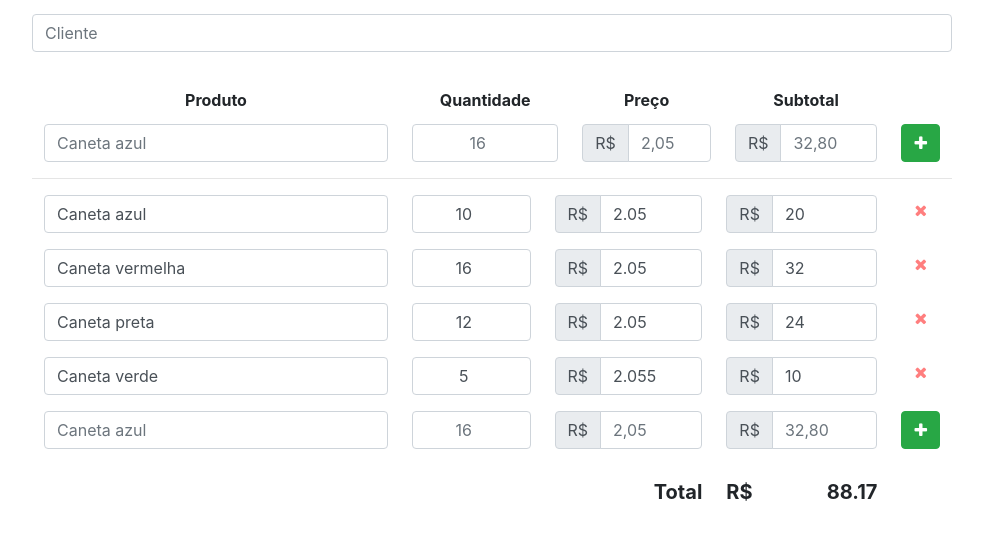
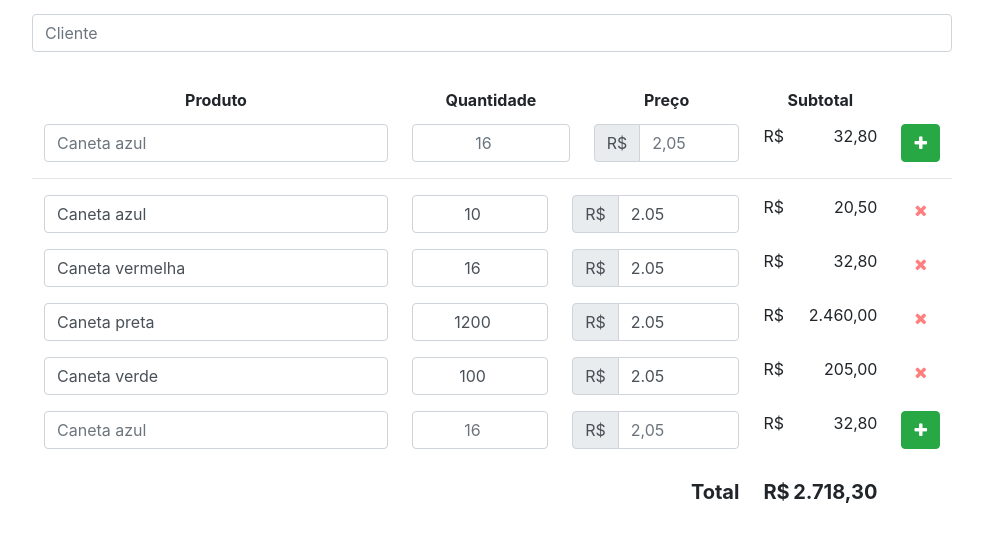
Before and after one commit to rg3915/carrinho-de-compras-django-vuejs, a Django app: page /shopping/shopping/ in a window 1280 px wide. Shown: the part 56-598 px from the top of the page, without its empty margins (53-1036 px from the left). Run offline with Django 3.2, Linux system fonts and the light colour scheme; some libraries are stand-ins or nearby versions.

Commit message:
Ajustes na tabela.

```diff
--- a/myproject/core/static/css/style.css
+++ b/myproject/core/static/css/style.css
@@ -12,6 +12,9 @@ hr {
   padding-top: 0;
   padding-bottom: 0;
 }
+.w15 {
+  width: 15%;
+}
 .w40 {
   width: 40%;
 }
--- a/myproject/core/static/js/app.js
+++ b/myproject/core/static/js/app.js
@@ -12,8 +12,8 @@ var app = new Vue({
     cartItems: [
       {id: 1, product: 'Caneta azul', quantity: 10, price: 2.05},
       {id: 2, product: 'Caneta vermelha', quantity: 16, price: 2.05},
-      {id: 3, product: 'Caneta preta', quantity: 12, price: 2.05},
-      {id: 4, product: 'Caneta verde', quantity: 5, price: 2.055}
+      {id: 3, product: 'Caneta preta', quantity: 1200, price: 2.05},
+      {id: 4, product: 'Caneta verde', quantity: 100, price: 2.05}
     ],
     products: []
   },
--- a/myproject/shopping/templates/shopping.html
+++ b/myproject/shopping/templates/shopping.html
@@ -37,12 +37,10 @@
                   <input class="form-control" type="number" min="0" placeholder="2,05">
                 </div>
               </td>
-              <td>
-                <div class="input-group mb-3">
-                  <div class="input-group-prepend">
-                    <span class="input-group-text" id="basic-addon1">R$</span>
-                  </div>
-                  <input class="form-control" type="number" min="0" placeholder="32,80">
+              <td class="w15">
+                <div class="d-flex input-group mb-3">
+                  <div>R$</div>
+                  <div class="ml-auto">32,80</div>
                 </div>
               </td>
               <td>
@@ -73,12 +71,10 @@
                   <input class="form-control" type="number" min="0" step="0.01" :value="[[ cart.price ]]">
                 </div>
               </td>
-              <td>
-                <div class="input-group mb-3">
-                  <div class="input-group-prepend">
-                    <span class="input-group-text" id="basic-addon1">R$</span>
-                  </div>
-                  <input class="form-control" type="number" min="0" step="0.01" :value="[[ (cart.price * cart.quantity) | formatPrice ]]">
+              <td class="w15">
+                <div class="d-flex input-group mb-3">
+                  <div>R$</div>
+                  <div class="ml-auto">${ (cart.price * cart.quantity) | formatPrice }</div>
                 </div>
               </td>
               <td>
@@ -103,12 +99,10 @@
                   <input class="form-control" type="number" min="0" placeholder="2,05">
                 </div>
               </td>
-              <td>
-                <div class="input-group mb-3">
-                  <div class="input-group-prepend">
-                    <span class="input-group-text" id="basic-addon1">R$</span>
-                  </div>
-                  <input class="form-control" type="number" min="0" placeholder="32,80">
+              <td class="w15">
+                <div class="d-flex input-group mb-3">
+                  <div>R$</div>
+                  <div class="ml-auto">32,80</div>
                 </div>
               </td>
               <td>
@@ -121,7 +115,7 @@
           <tfoot>
             <tr class="lead">
               <th colspan="3" class="text-right">Total</th>
-              <th class="text-left">R$ <span class="pull-right">${ cartValue }</span></th>
+              <th class="text-left">R$ <span class="pull-right">${ cartValue | formatPrice }</span></th>
             </tr>
           </tfoot>
         </table>
```
